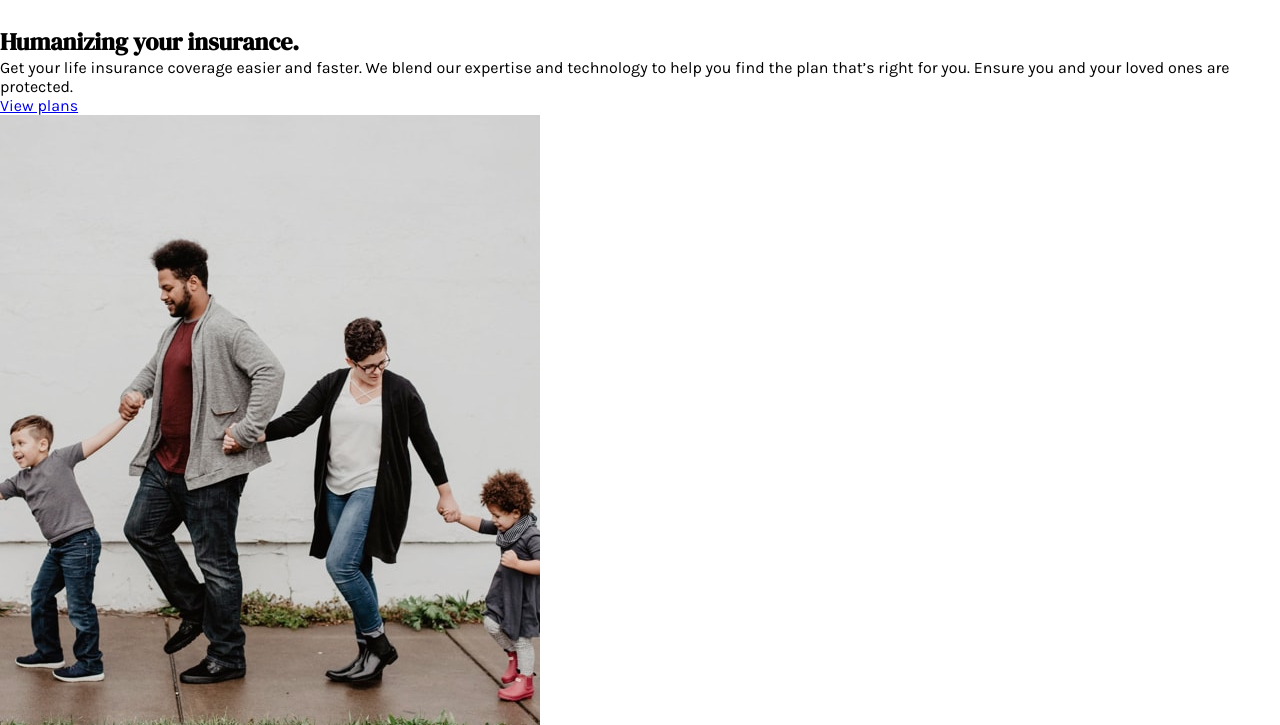
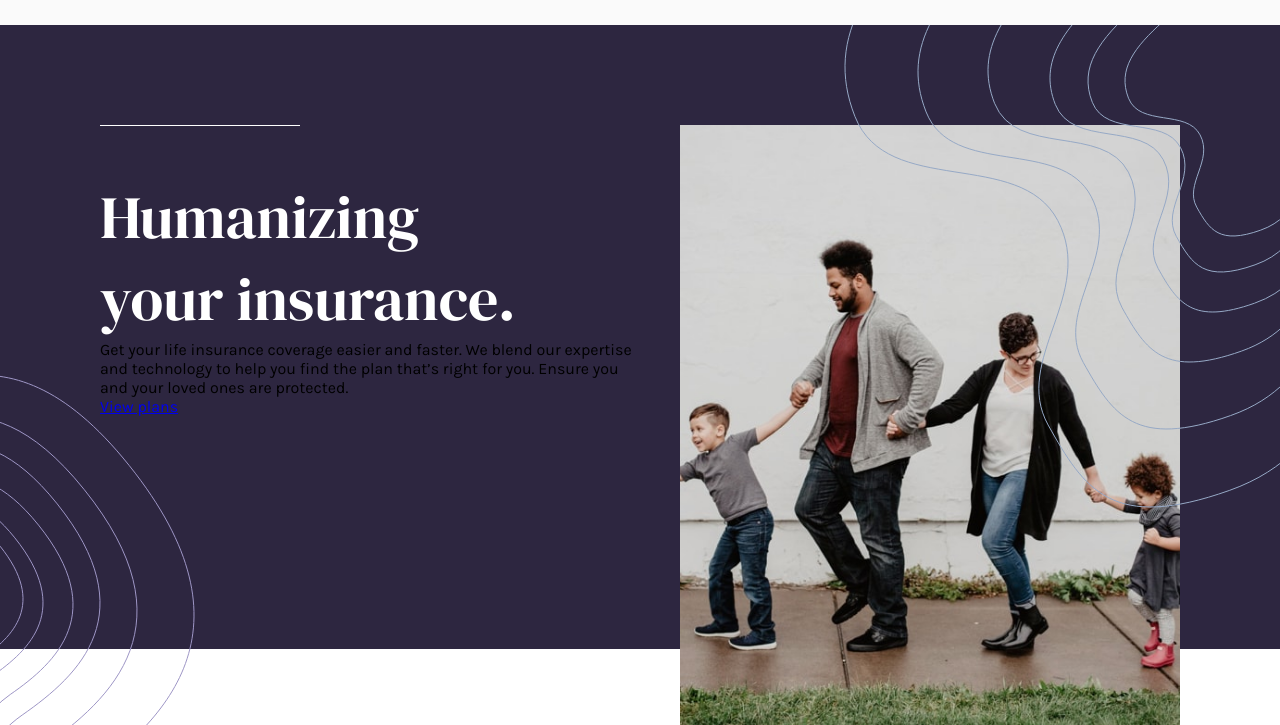
Before and after one commit to Dev-Lyh/insure-landing-page, a plain HTML site: page index.html in a window 1280 px wide. Shown: the part 75-800 px from the top of the page. Drawn offline with Linux system fonts and the light colour scheme.

Commit message:
first section almost finished

```diff
--- a/index.html
+++ b/index.html
@@ -32,7 +32,12 @@
             </a>
         </nav>
     </header>
-    <section>
+    <section class="sect-init">
+        <figure>
+            <img src="./images/bg-pattern-intro-left-desktop.svg" alt="">
+            <img src="./images/bg-pattern-intro-right-desktop.svg" alt="">
+        </figure>
+        <div class="risquinho"></div>
         <h2>
             Humanizing your insurance.
         </h2>
@@ -48,7 +53,7 @@
             <img src="./images/image-intro-desktop.jpg" alt="family image with two adults and 2 kids">
         </figure>
     </section>
-    <main>
+    <!-- <main>
         <h2>
             We’re different
         </h2>
@@ -183,6 +188,6 @@
                 </a>
             </nav>
         </section>
-    </footer>
+    </footer> -->
 </body>
 </html>
--- a/scss/style.scss
+++ b/scss/style.scss
@@ -6,6 +6,10 @@ header {
   display: flex;
   justify-content: space-between;
   align-items: center;
+  position: relative;
+  z-index: 10;
+
+  background-color: var(--Very-Light-Gray);
 
   > nav {
     > a {
@@ -23,3 +27,51 @@ header {
     }
   }
 }
+
+.sect-init {
+  background-color: var(--Dark-Violet);
+  position: relative;
+  height: 78vh;
+  padding-top: 10rem;
+  padding-left: 10rem;
+
+  > figure:first-child {
+
+    > img:first-child {
+      top: 35rem;
+      left: 0rem;
+      position: absolute;
+      z-index: 9;
+    }
+    > img:nth-child(2) {
+      top: -11rem;
+      right: 0rem;
+      position: absolute;
+      z-index: 9;
+    }
+  }
+  .risquinho {
+    height: .1rem;
+    width: 20rem;
+    background-color: white;
+    margin-bottom: 5rem;
+  }
+  > h2 {
+    font-size: 6rem;
+    color: white;
+    width: 45rem;
+    font-weight: normal;
+  }
+
+  > p {
+    width: 55rem;
+  }
+
+  > figure:last-child img {
+    width: 50rem;
+    top: 10rem;
+    right: 10rem;
+    position: absolute;
+    z-index: 5;
+  }
+}
```
Also changed, not shown: scss/style.css, 1 other file.
